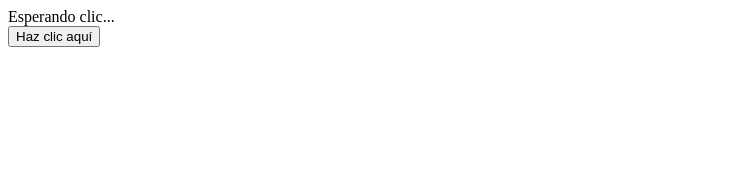
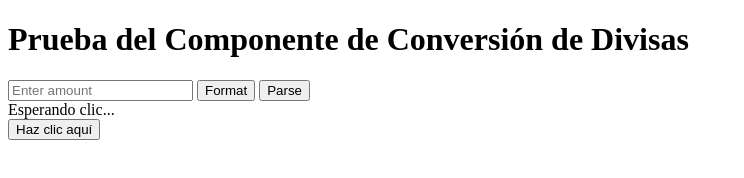
Before and after one commit to LuisEnriqueChavarriaVazquez/storybook_sandbox, a website built with webpack: page index.html in a window 1280 px wide. Shown: the whole page, without its empty margins (0-744 px from the left). Built offline with Linux system fonts and the light colour scheme.

Commit message:
Prueba format currency

```diff
--- a/index.html
+++ b/index.html
@@ -7,6 +7,10 @@
     <script type="module" src="./dist/bundle.js"></script>
 </head>
 <body>
+    <h1>Prueba del Componente de Conversión de Divisas</h1>
+    <currency-converter></currency-converter>
+
+    <!-- Tu componente my-text-box puede ser colocado aquí también -->
     <my-text-box>
         <my-button></my-button>
     </my-text-box>
--- a/package.json
+++ b/package.json
@@ -10,6 +10,7 @@
   "license": "ISC",
   "description": "",
   "dependencies": {
+    "@luisenriquechavarriavazquez/currency-format": "^1.0.1",
     "@luisenriquechavarriavazquez/my-button": "^1.0.3",
     "@luisenriquechavarriavazquez/my-text-box": "^1.0.3"
   },
--- a/src/index.js
+++ b/src/index.js
@@ -1,6 +1,7 @@
 // Importar tus componentes desde node_modules
 import "@luisenriquechavarriavazquez/my-button/index";
 import "@luisenriquechavarriavazquez/my-text-box/index";
+import "@luisenriquechavarriavazquez/currency-format/index";
 
 // Código adicional que puedas necesitar para inicializar la aplicación
 document.addEventListener("DOMContentLoaded", () => {
```
Also changed, not shown: dist/bundle.js.
